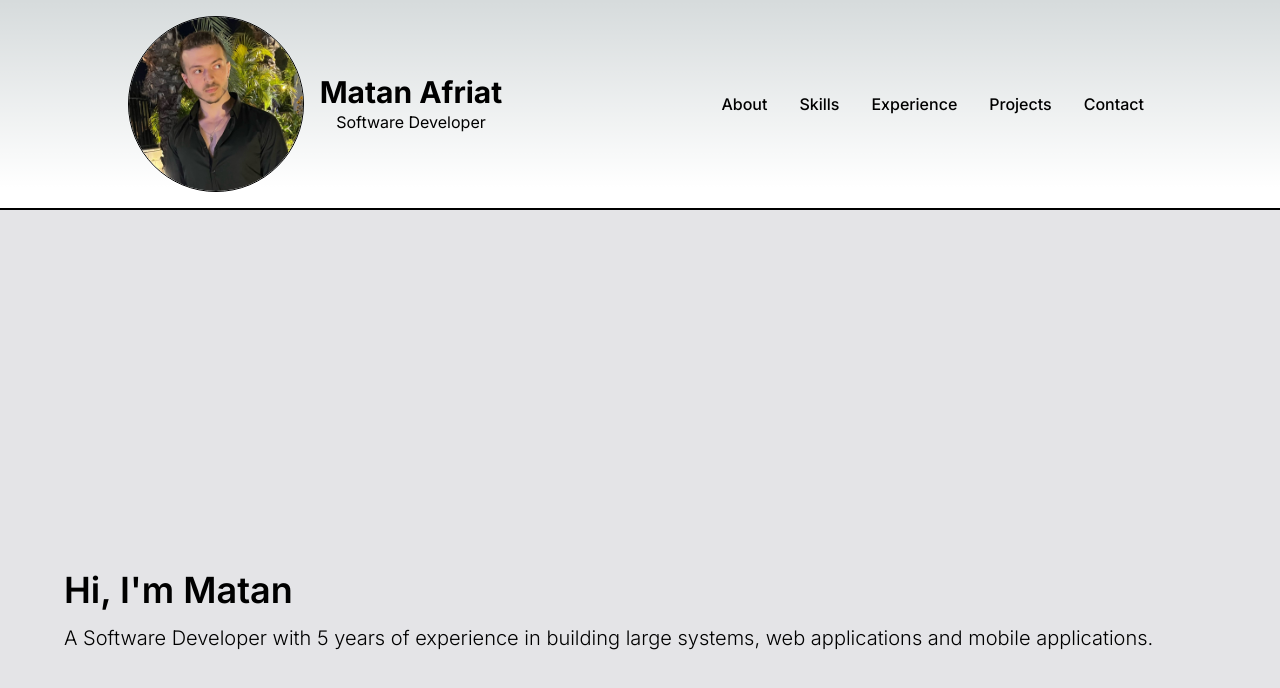
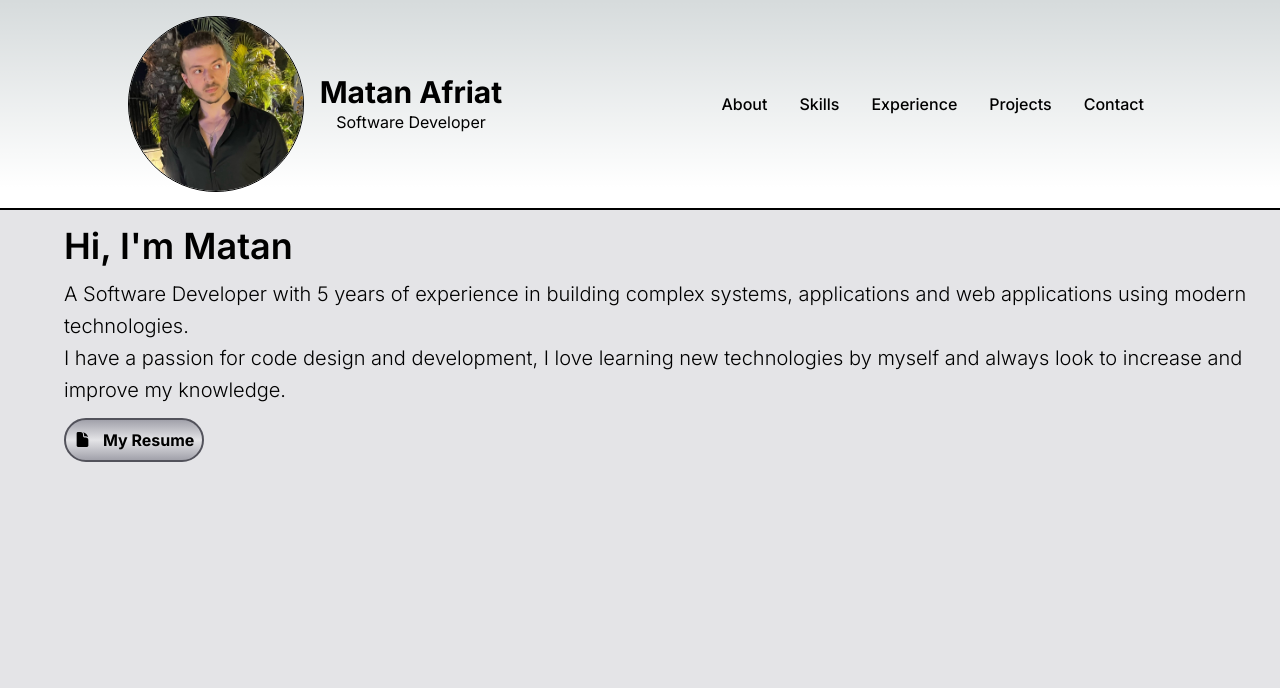
Before and after one commit to xMartang/Portfolio, a Next.js app in the folder frontend/: page / in a window 1280 px wide. Shown: the top 688 px of the page. Built offline with nearby package versions, Linux system fonts and the light colour scheme.

Commit message:
Added resume button

```diff
--- a/frontend/app/globals.css
+++ b/frontend/app/globals.css
@@ -20,6 +20,13 @@
   }
 }
 
+/**
+ * Smooth scrolling on the whole document
+ */
+ html {
+  scroll-behavior: smooth;
+}
+
 nav {
   color: rgb(var(--nav-foreground-rgb));
   background: rgb(var(--nav-background-rgb));
--- a/frontend/app/page.tsx
+++ b/frontend/app/page.tsx
@@ -1,7 +1,10 @@
-import React from "react";
+import React from "react"
+import Image from "next/image"
 
 import Navbar from "@/components/Navbar/Navbar"
 import About from "@/components/About/About"
+
+import { navbarItemsConfig } from "@/config/NavbarConfig"
 
 export default function Home() {
   return (
--- a/frontend/components/About/About.tsx
+++ b/frontend/components/About/About.tsx
@@ -1,20 +1,33 @@
 "use client"
 
-import { aboutInfo } from "@/config/AboutConfig";
+import { Button } from "@material-tailwind/react"
+import { DocumentIcon } from "@heroicons/react/24/solid";
 
+import { aboutInfo, aboutLinks } from "@/config/AboutConfig";
 
-const About = () => {
+interface AboutProps {
+    hrefId?: string
+}
+
+const About: React.FC<AboutProps> = (props) => {
     return (
-    <div className="flex grow flex-col justify-center items-center mt-4">
-        <div className="container mx-auto flex flex-row flex-wrap pl-[5%] pb-3 align-middle">
-          <div className="my-auto flex w-full flex-col gap-3 whitespace-pre-line">
-                <p className="text-4xl font-semibold">{aboutInfo.title}</p>
-                <p className="text-xl/8 font-light whitespace-pre-line ">
-                {aboutInfo.description}
-                </p>
+        <div id={props.hrefId} className="flex grow flex-col mt-4">
+            <div className="container mx-auto flex flex-row flex-wrap pl-[5%] pb-3 align-middle">
+                <div className="my-auto flex w-full flex-col gap-3 whitespace-pre-line">
+                    <p className="text-4xl font-semibold">{aboutInfo.title}</p>
+                    <p className="text-xl/8 font-light whitespace-pre-line ">{aboutInfo.description}</p>
+
+                    <div className="flex w-max ">
+                        <a href={aboutLinks.resumeLink} download>
+                            <Button className="flex items-center p-2 border-zinc-600 border-2 rounded-full bg-gradient-to-b from-zinc-400 via-zinc-200 to-zinc-400 dark:from-zinc-800 dark:via-zinc-900 dark:to-zinc-800" placeholder="Resume">
+                                <DocumentIcon className="mr-3 h-[17px]" />
+                                My Resume
+                            </Button>
+                        </a>
+                    </div>
+                </div>
             </div>
         </div>
-    </div>
     );
 }
 
--- a/frontend/components/Common/Heading/Heading.tsx
+++ b/frontend/components/Common/Heading/Heading.tsx
@@ -1,5 +1,4 @@
 import React from "react";
-import { FunctionComponent } from "react";
 
 interface HeadingProps {
     text?: string
--- a/frontend/components/Navbar/Items/NavbarItems.tsx
+++ b/frontend/components/Navbar/Items/NavbarItems.tsx
@@ -12,12 +12,12 @@ const NavbarItems = () => {
     const [clickedItemName, setClickedItem] = useState("");
     const [isMenuOpen, setIsMenuOpen] = useState(false);
 
-    let navbarItems = navbarItemsConfig.map(function(navbarItem) {
+    let navbarItems = Object.values(navbarItemsConfig).map(function(navbarItem) {
         let currItemName = navbarItem.name
 
         return (
             <li key={currItemName}>
-                <a onClick={() => setClickedItem(currItemName)} href={navbarItem.href} id={currItemName} className={clickedItemName == currItemName ? CLICKED_ITEM_CLASS_NAME : DEFAULT_ITEM_CLASS_NAME}>
+                <a onClick={() => setClickedItem(currItemName)} href={"#" + navbarItem.id} id={currItemName} className={clickedItemName == currItemName ? CLICKED_ITEM_CLASS_NAME : DEFAULT_ITEM_CLASS_NAME}>
                     {currItemName}
                 </a>
             </li>
@@ -38,7 +38,9 @@ const NavbarItems = () => {
                 <RxHamburgerMenu size={42} className="cursor-pointer h-auto w-auto flex-1 hover:bg-zinc-300 hover:dark:bg-zinc-700 p-1 rounded" onClick={() => {setIsMenuOpen(!isMenuOpen);}}/>
             </div>
 
-            <div className={`fixed w-full h-full top-0 bg-opacity-70 bg-black transition-opacity duration-500 ${isMenuOpen ? 'right-0' : 'right-[-100%] hidden'}`}/>
+
+            {/* Darken background when menu is opened */}
+            <div className={`fixed lg:hidden w-full h-full top-0 bg-opacity-70 bg-black transition-opacity duration-500 ${isMenuOpen ? 'right-0' : 'right-[-100%] hidden'}`} onClick={() => {setIsMenuOpen(!isMenuOpen);}}/>
 
             {/* Menu Navigation */}
             <div className={
--- a/frontend/config/AboutConfig.ts
+++ b/frontend/config/AboutConfig.ts
@@ -2,6 +2,11 @@
 
 export const aboutInfo = {
     title: "Hi, I'm Matan",
-    description: `A Software Developer with 5 years of experience in building large systems, web applications and mobile applications.
-    `
+    description: `A Software Developer with 5 years of experience in building complex systems, applications and web applications using modern technologies.
+    I have a passion for code design and development, I love learning new technologies by myself and always look to increase and improve my knowledge.`
 }
+
+
+export const aboutLinks = {
+    resumeLink: "/documents/MatanAfriat-Resume.pdf"
+}
--- a/frontend/config/NavbarConfig.ts
+++ b/frontend/config/NavbarConfig.ts
@@ -7,28 +7,28 @@ export const navbarHeaderConfig = {
     mainTitle: "Matan Afriat",
     subTitle: "Software Developer",
     photo: "/images/me.jpeg",
-    photoSize: "120px"
+    photoSize: "150px"
 }
 
-export const navbarItemsConfig = [
-    {
+export const navbarItemsConfig = {
+    about: {
         name: "About",
-        href: "#"
+        id: "about"
     },
-    {
+    skills: {
         name: "Skills",
-        href: "#"
+        id: "skills"
     },
-    {
+    experience: {
         name: "Experience",
-        href: "#"
+        id: "experience"
     },
-    {
+    projects: {
         name: "Projects",
-        href: "#"
+        id: "projects"
     },
-    {
+    contact: {
         name: "Contact",
-        href: "#"
+        id: "contact"
     },
-]
+}
--- a/frontend/package.json
+++ b/frontend/package.json
@@ -10,6 +10,7 @@
   },
   "dependencies": {
     "@heroicons/react": "^2.1.1",
+    "@material-tailwind/react": "^2.1.9",
     "classnames": "^2.5.1",
     "flowbite": "^2.3.0",
     "flowbite-react": "^0.7.3",
```
Also changed, not shown: 1 other file (tests, documents, lock files or other folders).
